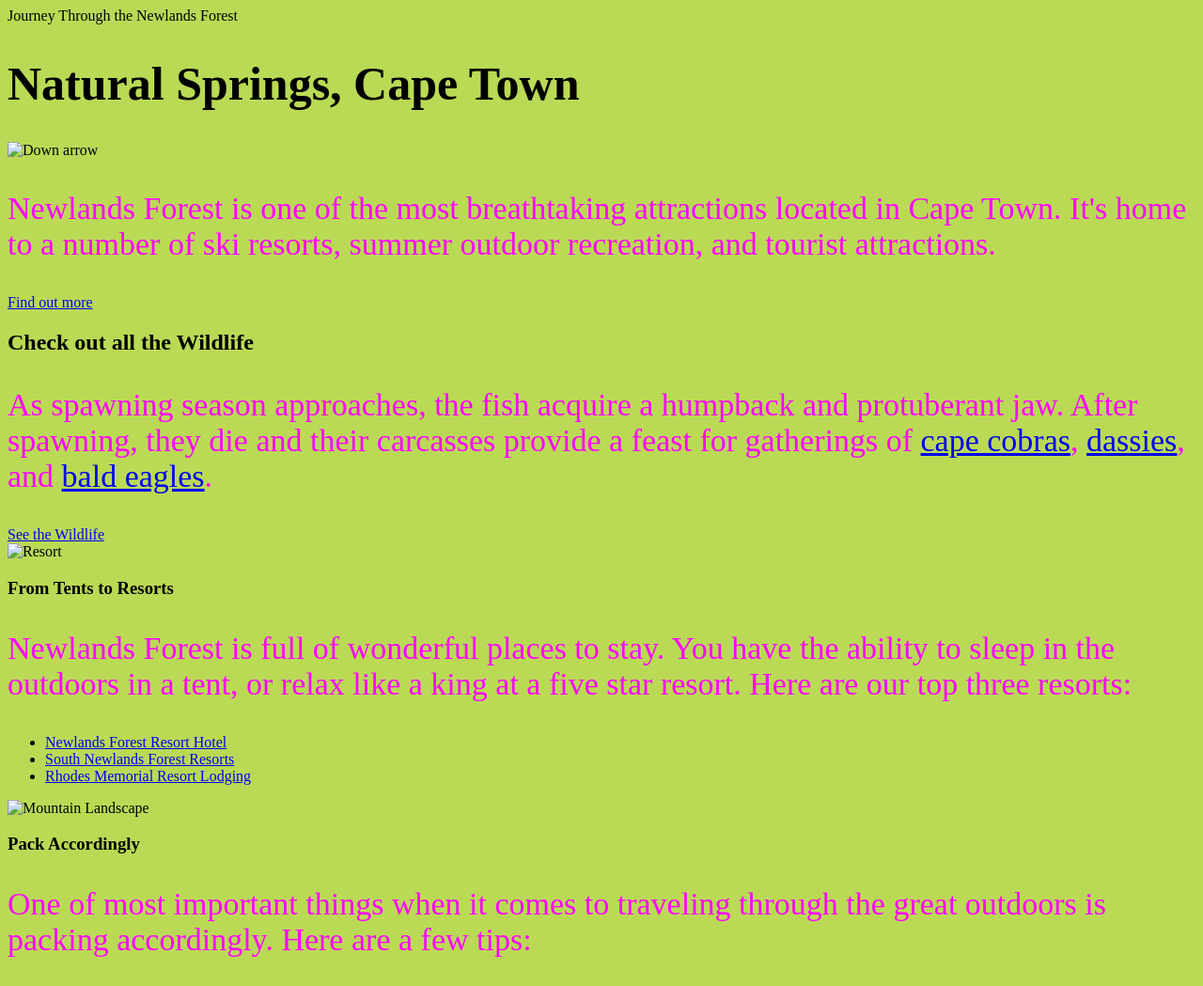
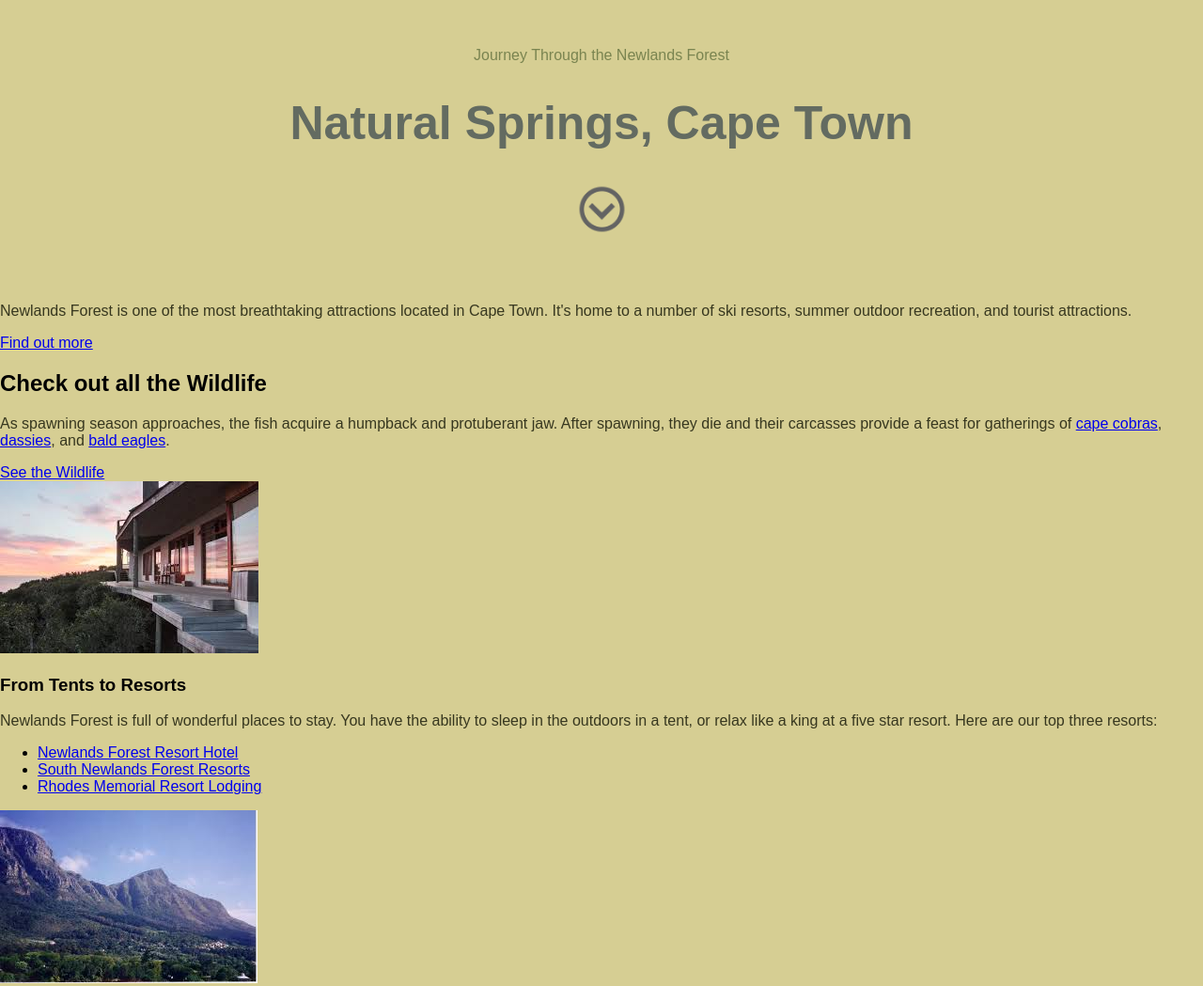
Before and after one commit to GeeNkonzo/sass-lesson, a plain HTML site: page index.html in a window 1280 px wide. Shown: the top 1049 px of the page at 94% size. Drawn offline with nearby package versions, Linux system fonts and the light colour scheme; files that its build step writes are made by us from their sources; a web font is replaced by a local one.

Commit message:
components, base and variables added

```diff
--- a/index.html
+++ b/index.html
@@ -3,7 +3,7 @@
 
     <head>
         <title>Newlands Forest</title>
-        <link rel="stylesheet" href="css/main.css">
+        <link rel="stylesheet" href="css/styles.css">
         <meta name="viewport" content="width=device-width">
     </head>
 
@@ -11,7 +11,7 @@
         <header id="top" class="main-header">
             <span class="main-title">Journey Through the Newlands Forest</span>
             <h1 class="main-heading">Natural Springs, Cape Town</h1>
-            <img class="arrow" src="img/arrow.svg" alt="Down arrow">
+            <img class="arrow" src="img/arrow.png" alt="Down arrow">
         </header>
 
         <div class="primary-content">
--- a/scss/partials/_base.scss
+++ b/scss/partials/_base.scss
@@ -2,14 +2,15 @@
 
 body{
     background-color: $primary-color;
-
+    font-family: $font;
+    margin: 0;
 
     h1{
         font-size: $font-size1;
     }
 
     p{
-        font-size: $font-size2;
+        // font-size: $font-size2;
         color:$text-color;
     }
 }
--- a/scss/partials/_components.scss
+++ b/scss/partials/_components.scss
@@ -0,0 +1,65 @@
+/*Header styling*/
+
+.main-header {
+    padding: 50px;
+    text-align: center;
+    // background-image: url(../img/bg-img.jpg);
+    // background-attachment: fixed;
+    // background-size: cover;
+    // background-repeat: no-repeat;
+    // background-position-y: -300px;
+    // width:100%;
+    // height:400px;
+
+}
+
+.main-title {
+    color:$tan;
+
+}
+
+.main-heading {
+    color: $heading-color;
+}
+
+.arrow {
+    width: 5%;
+}
+
+/*Body styling*/
+
+.primary-content {
+
+}
+
+.intro {
+
+}
+
+.wildlife {
+
+}
+
+.secondary-content {
+
+}
+
+.resorts {
+
+}
+
+.tips {
+
+}
+
+/*Button*/
+
+.callout {
+
+}
+
+/*Footer*/
+
+.main-footer {
+
+}
--- a/scss/partials/_variables.scss
+++ b/scss/partials/_variables.scss
@@ -1,16 +1,16 @@
 // Descriptive variables
 
 $grey: #636B61;
-$light-blue:rgb(170, 191, 213) ;
-$dark-blue: #93ACB5;
+$tan: #7A8450;
 
-$yellow-orange: yellow;
+
 
 // Font variables
 @import url('https://fonts.googleapis.com/css?family=KoHo');
 $font:'KoHo', sans-serif;
 
-$primary-color:#bada55;
+$primary-color:#D6CE93;
 $font-size1: 3.125em;
 $font-size2: 2.125em;
-$text-color:#f0f;
+$text-color:#37371F;
+$heading-color:$grey;
```
Also changed, not shown: css/styles.css, img/arrow.png (added), img/bg-img.jpg (added), img/mtn-landscape.jpg (added), img/resort.jpg (added), 1 other file.
